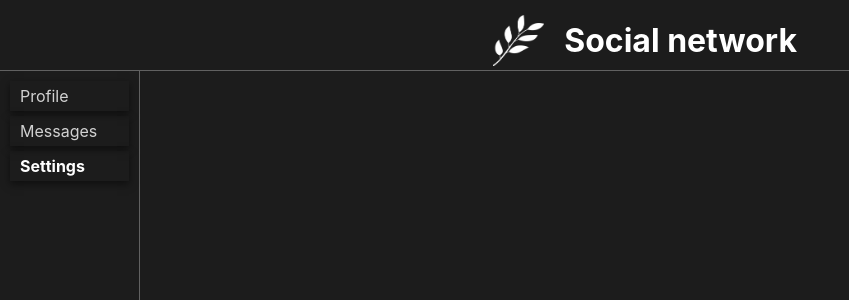
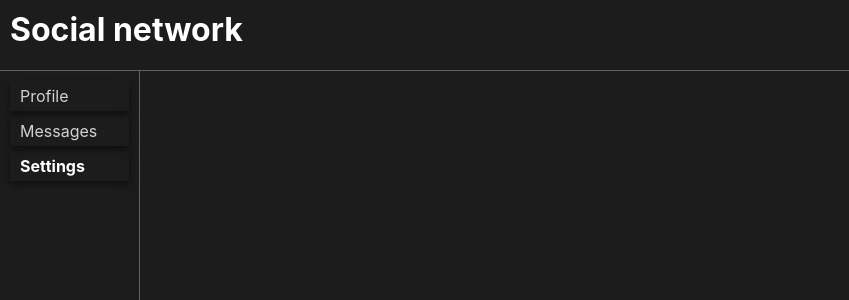
Before and after one commit to ps-fedorova/react-social-network, a React (Create React App) app: page /settings in a window 1280 px wide. Shown: the top 300 px of the page, without its empty margins (0-849 px from the left). Built offline with nearby package versions, Linux system fonts and the light colour scheme.

Commit message:
fix: remove logo

```diff
--- a/src/components/Header/Header.js
+++ b/src/components/Header/Header.js
@@ -6,7 +6,7 @@ const Header = () => {
   return (
     <header className={s.header}>
       <div className={s.header__content}>
-        <img className={s.header__img} src={logo} alt="logo"/>
+        {/*<img className={s.header__img} src={logo} alt="logo"/>*/}
         <h1 className={s.header__title}>Social network</h1>
       </div>
     </header>
--- a/src/components/Header/Header.module.css
+++ b/src/components/Header/Header.module.css
@@ -7,8 +7,9 @@
 
 .header__content {
   display: flex;
-  justify-content: center;
+  justify-content: left;
   align-items: center;
+  margin-left: 10px;
 }
 
 .header__img {
@@ -21,4 +22,6 @@
 .header__title {
   margin: 0;
   padding: 0;
+  /*font-family: "Palatino Linotype", cursive;*/
+  /*font-style: italic;*/
 }
--- a/src/utils/utils.css
+++ b/src/utils/utils.css
@@ -23,7 +23,7 @@
 .button:hover {
   position: relative;
   opacity: 1;
-  transform: scale(1.1); /*вот так*/
+  transform: scale(1.05); /*вот так*/
 }
 
 .list {
```
Also changed, not shown: 1 other file (tests, documents, lock files or other folders).
